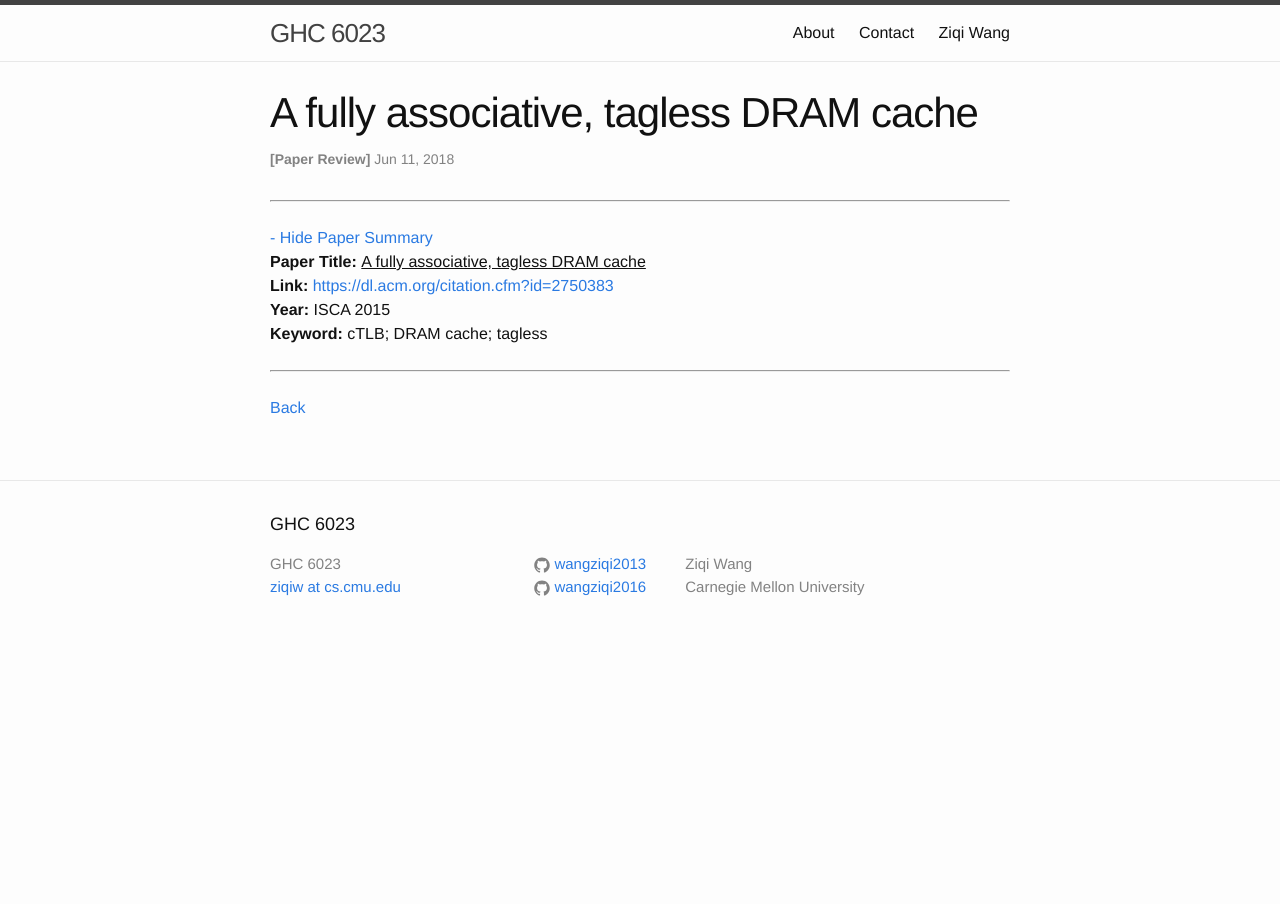
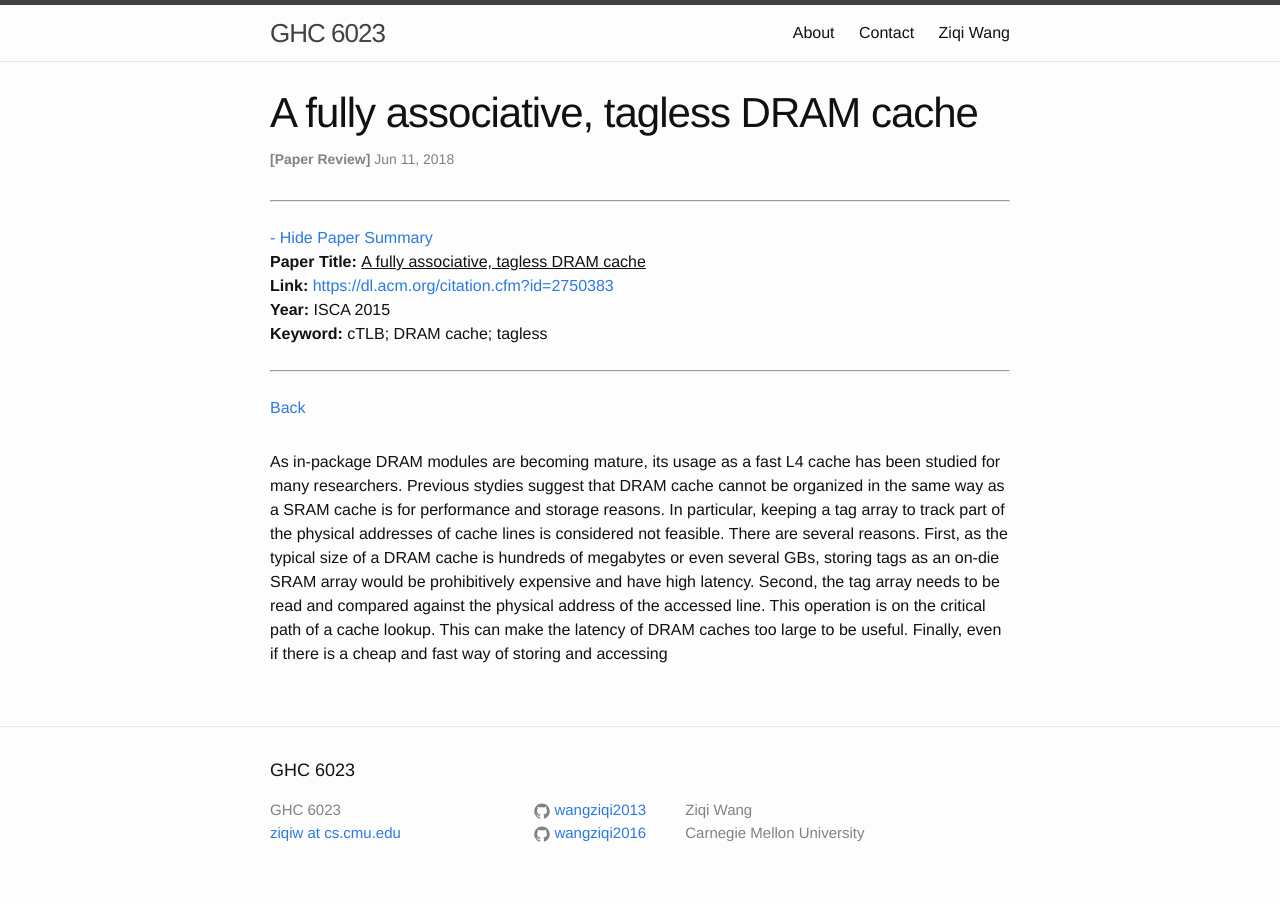
Before and after one commit to wangziqi2013/wangziqi2013.github.io, a Jekyll site: the page built from _posts/2018-06-11-A-fully-associative-tagless-dram-cache.markdown, in a window 1280 px wide. Built offline with Jekyll 4.4.1, drawn with Linux system fonts in a browser that asks for light colours.

Commit message:
Working on DRAM cache

```diff
--- a/_posts/2018-06-11-A-fully-associative-tagless-dram-cache.markdown
+++ b/_posts/2018-06-11-A-fully-associative-tagless-dram-cache.markdown
@@ -12,3 +12,13 @@ htm_cd:
 htm_cr:
 version_mgmt:
 ---
+
+As in-package DRAM modules are becoming mature, its usage as a fast L4 cache has been studied for many
+researchers. Previous stydies suggest that DRAM cache cannot be organized in the same way as a SRAM cache
+is for performance and storage reasons. In particular, keeping a tag array to track part of the physical
+addresses of cache lines is considered not feasible. There are several reasons. First, as the typical size
+of a DRAM cache is hundreds of megabytes or even several GBs, storing tags as an on-die SRAM array would be
+prohibitively expensive and have high latency. Second, the tag array needs to be read and compared against
+the physical address of the accessed line. This operation is on the critical path of a cache lookup.
+This can make the latency of DRAM caches too large to be useful. Finally, even if there is a cheap and fast
+way of storing and accessing
```
